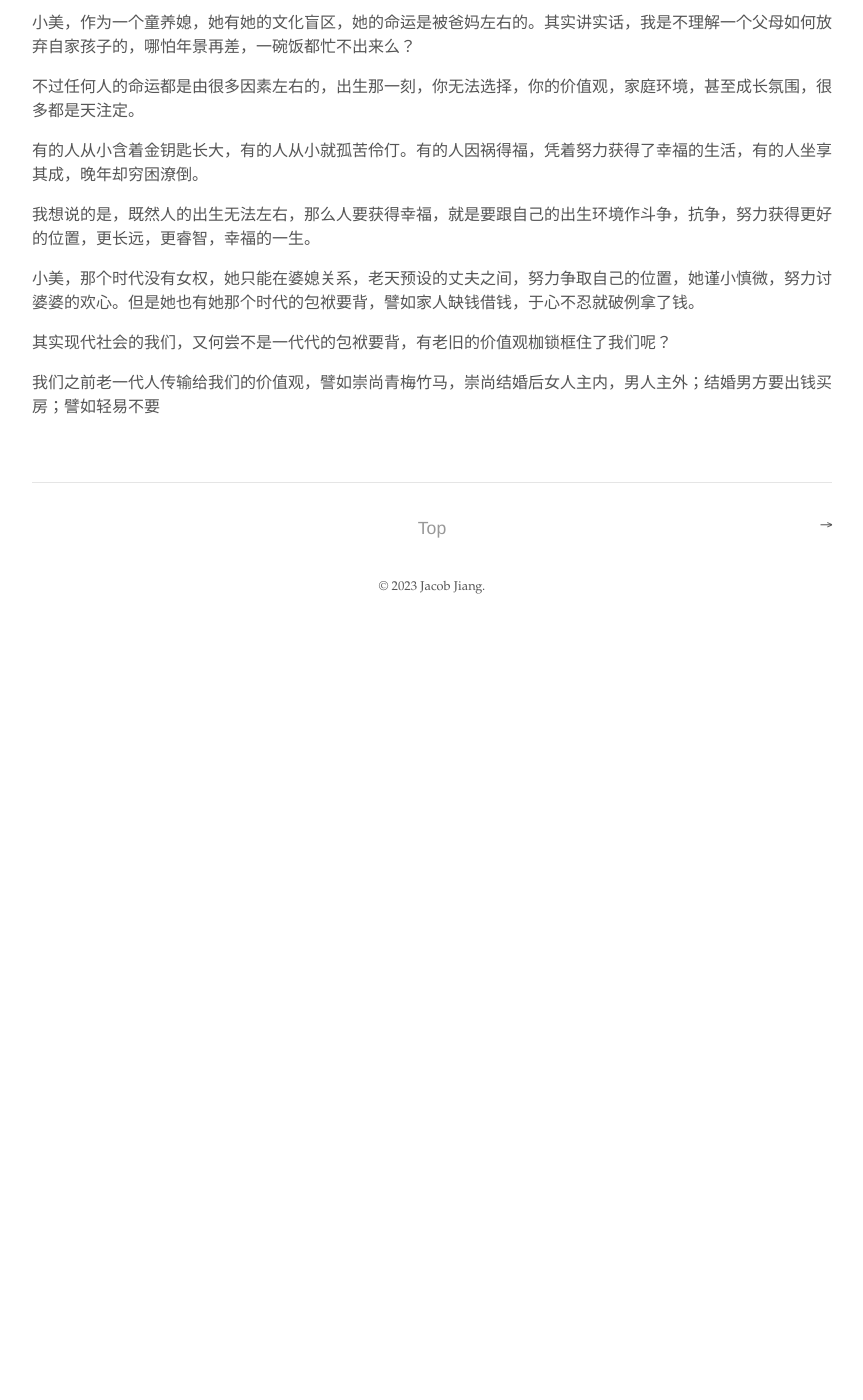
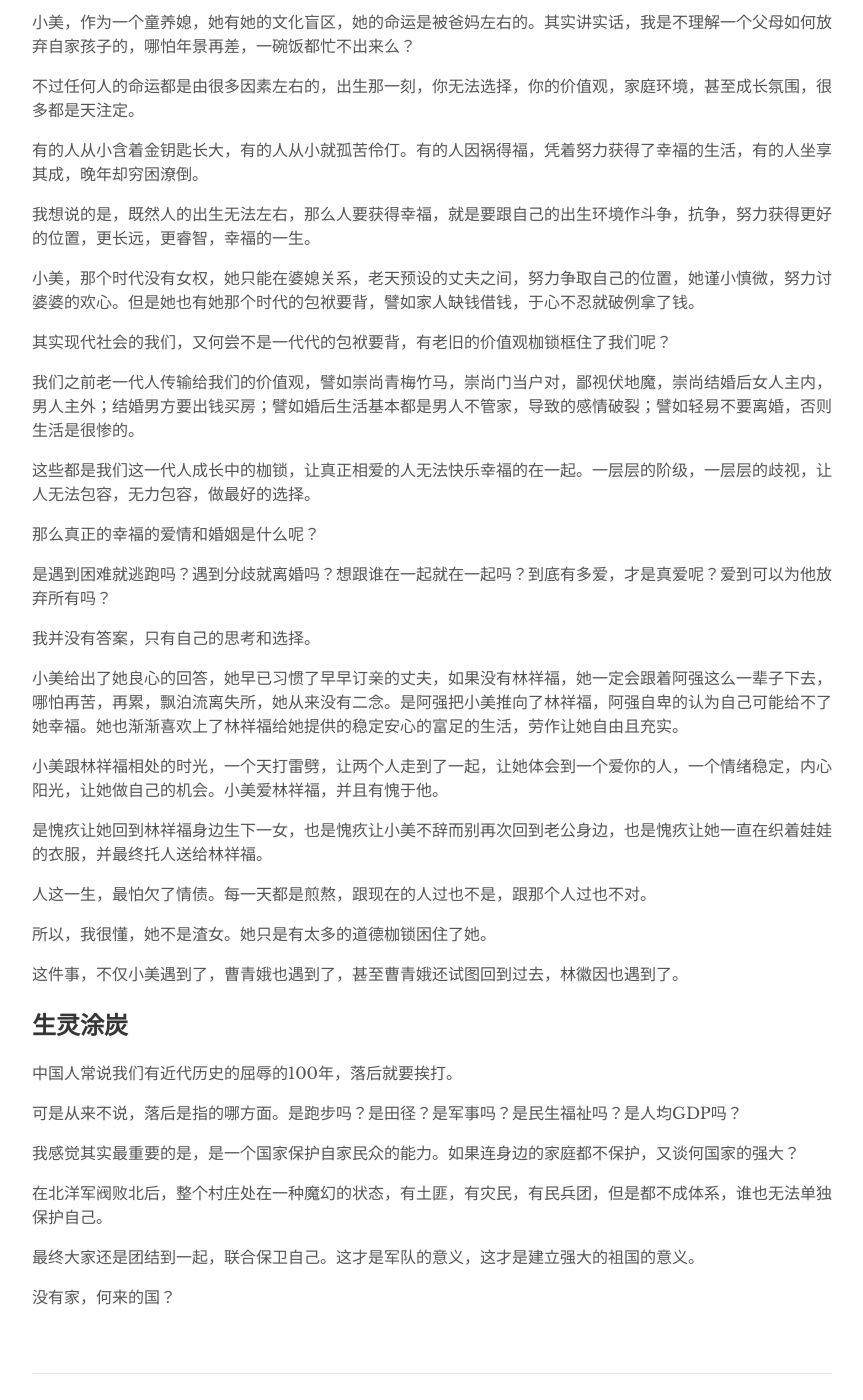
Before and after one commit to jacobjiangwei/jacobjiangwei.github.io, a Jekyll site: the page built from _posts/2023-06-04-wencheng.md, in a window 1280 px wide and 1400 px high, scrolled down 2395 px. Shown: the whole window, without its empty margins (208-1071 px from the left). Built offline with Jekyll 4.4.1, drawn with Linux system fonts in a browser that asks for light colours; before the commit the page ends 3025 px from its top, so only the background shows below that.

Commit message:
Update 2023-06-04-wencheng.md

```diff
--- a/_posts/2023-06-04-wencheng.md
+++ b/_posts/2023-06-04-wencheng.md
@@ -67,7 +67,7 @@ tags: []
 林祥福第二次，显然认怂了，跟土匪谈判，往往低估了土匪的野心，相信土匪能讲道理，结果自己就吃了大亏，送了一条命。
 
 
-## 爱情与婚姻
+## 爱情婚姻与传统道德
 
 我跟老婆读完了这本书后，我问她怎么看待小美。
 
@@ -89,4 +89,39 @@ tags: []
 
 其实现代社会的我们，又何尝不是一代代的包袱要背，有老旧的价值观枷锁框住了我们呢？
 
-我们之前老一代人传输给我们的价值观，譬如崇尚青梅竹马，崇尚结婚后女人主内，男人主外；结婚男方要出钱买房；譬如轻易不要
+我们之前老一代人传输给我们的价值观，譬如崇尚青梅竹马，崇尚门当户对，鄙视伏地魔，崇尚结婚后女人主内，男人主外；结婚男方要出钱买房；譬如婚后生活基本都是男人不管家，导致的感情破裂；譬如轻易不要离婚，否则生活是很惨的。
+
+这些都是我们这一代人成长中的枷锁，让真正相爱的人无法快乐幸福的在一起。一层层的阶级，一层层的歧视，让人无法包容，无力包容，做最好的选择。
+
+那么真正的幸福的爱情和婚姻是什么呢？
+
+是遇到困难就逃跑吗？遇到分歧就离婚吗？想跟谁在一起就在一起吗？到底有多爱，才是真爱呢？爱到可以为他放弃所有吗？
+
+我并没有答案，只有自己的思考和选择。
+
+小美给出了她良心的回答，她早已习惯了早早订亲的丈夫，如果没有林祥福，她一定会跟着阿强这么一辈子下去，哪怕再苦，再累，飘泊流离失所，她从来没有二念。是阿强把小美推向了林祥福，阿强自卑的认为自己可能给不了她幸福。她也渐渐喜欢上了林祥福给她提供的稳定安心的富足的生活，劳作让她自由且充实。
+
+小美跟林祥福相处的时光，一个天打雷劈，让两个人走到了一起，让她体会到一个爱你的人，一个情绪稳定，内心阳光，让她做自己的机会。小美爱林祥福，并且有愧于他。
+
+是愧疚让她回到林祥福身边生下一女，也是愧疚让小美不辞而别再次回到老公身边，也是愧疚让她一直在织着娃娃的衣服，并最终托人送给林祥福。
+
+人这一生，最怕欠了情债。每一天都是煎熬，跟现在的人过也不是，跟那个人过也不对。
+
+所以，我很懂，她不是渣女。她只是有太多的道德枷锁困住了她。
+
+这件事，不仅小美遇到了，曹青娥也遇到了，甚至曹青娥还试图回到过去，林徽因也遇到了。
+
+
+## 生灵涂炭
+
+中国人常说我们有近代历史的屈辱的100年，落后就要挨打。
+
+可是从来不说，落后是指的哪方面。是跑步吗？是田径？是军事吗？是民生福祉吗？是人均GDP吗？
+
+我感觉其实最重要的是，是一个国家保护自家民众的能力。如果连身边的家庭都不保护，又谈何国家的强大？
+
+在北洋军阀败北后，整个村庄处在一种魔幻的状态，有土匪，有灾民，有民兵团，但是都不成体系，谁也无法单独保护自己。
+
+最终大家还是团结到一起，联合保卫自己。这才是军队的意义，这才是建立强大的祖国的意义。
+
+没有家，何来的国？
```
